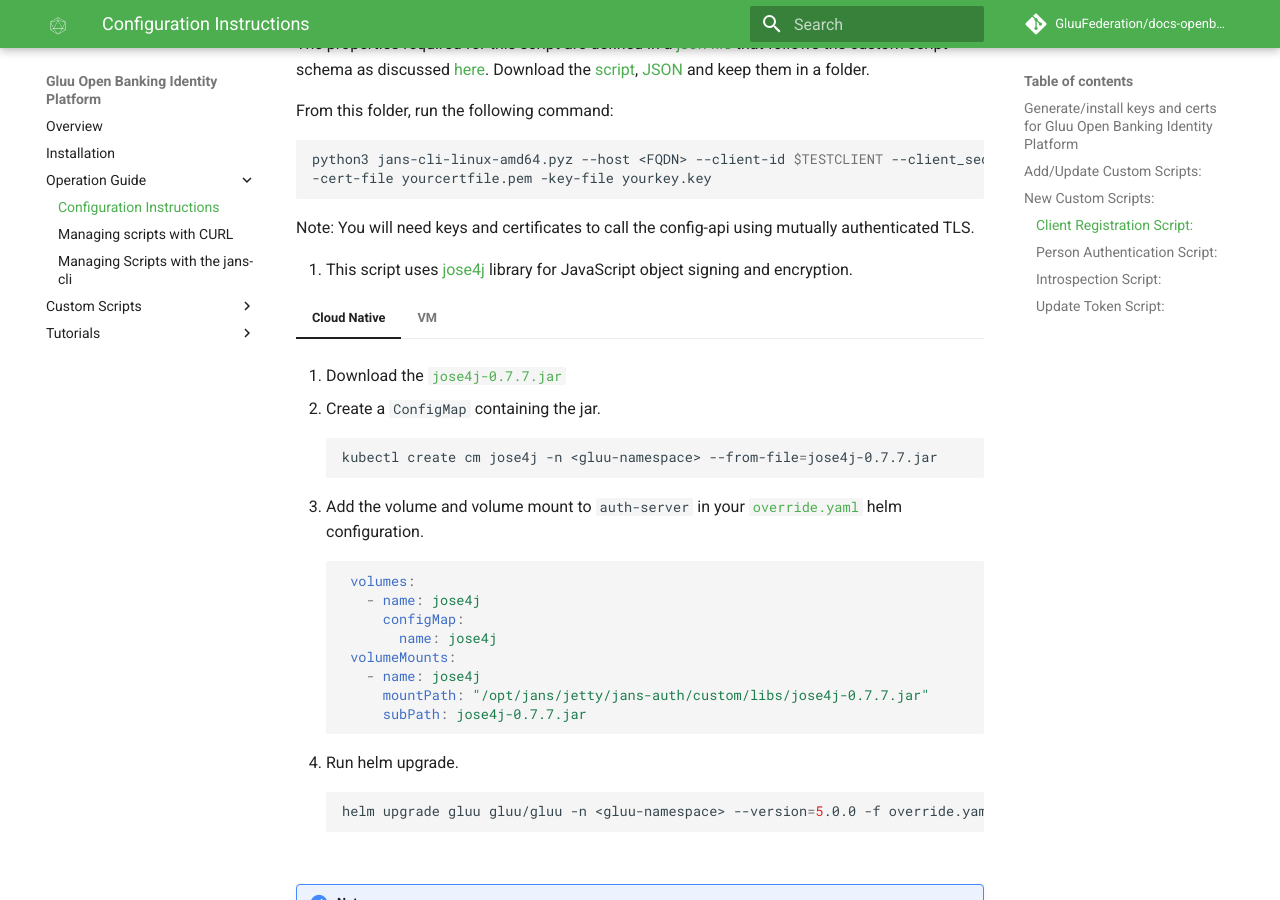
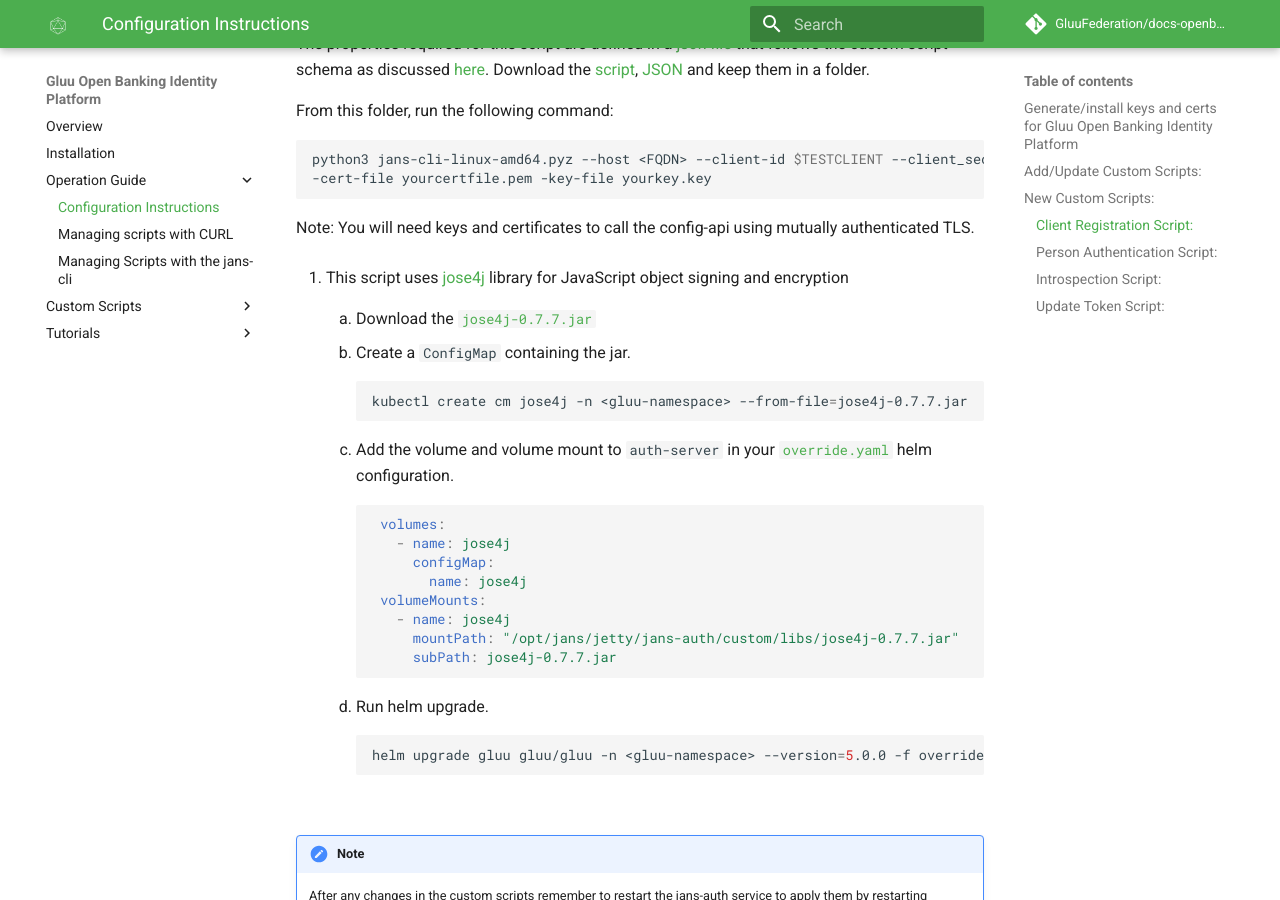
Before and after one commit to GluuFederation/docs-openbanking-prod, an MkDocs documentation site: the page built from docs/source/configuration-instructions.md, in a window 1280 px wide and 900 px high, scrolled down 1082 px. Built offline with MkDocs 1.6.1 and Material for MkDocs 9.7.7, drawn with Linux system fonts in a browser that asks for light colours; comment, search, counter and statistics services are not loaded.

Commit message:
Removed VM reference section

````diff
--- a/docs/source/configuration-instructions.md
+++ b/docs/source/configuration-instructions.md
@@ -37,9 +37,7 @@ This section presents details about useful interception scripts for an OBIE depl
 
     Note: You will need keys and certificates to call the config-api using mutually authenticated TLS.
 
-    1. This script uses [jose4j](https://bitbucket.org/b_c/jose4j/wiki/Home) library for JavaScript object signing and encryption.
-
-    === "Cloud Native"
+    1. This script uses [jose4j](https://bitbucket.org/b_c/jose4j/wiki/Home) library for JavaScript object signing and encryption
 
         1.  Download the [`jose4j-0.7.7.jar`](https://bitbucket.org/b_c/jose4j/downloads/)
 
@@ -67,16 +65,6 @@ This section presents details about useful interception scripts for an OBIE depl
             ```bash
             helm upgrade gluu gluu/gluu -n <gluu-namespace> --version=5.0.0 -f override.yaml
             ```
-
-    === "VM"
-
-        1.  Download the [`jose4j-0.7.7.jar`](https://bitbucket.org/b_c/jose4j/downloads/) and  Place  in `/opt/jans/jetty/jans-auth/custom/libs/`
-
-        1.  Change your current working directory to `/opt/jans/jetty/jans-auth/webapps` and edit `jans-auth.xml` to add this line:
-            ```xml
-            <Set name="extraClasspath">/opt/jans/jetty/jans-auth/custom/libs/jose4j-0.7.7.jar</Set>
-            ```
-        1. Restart the Auth Server, `systemctl restart jans-auth`
 
 === "Person Authentication Script"
 
````
